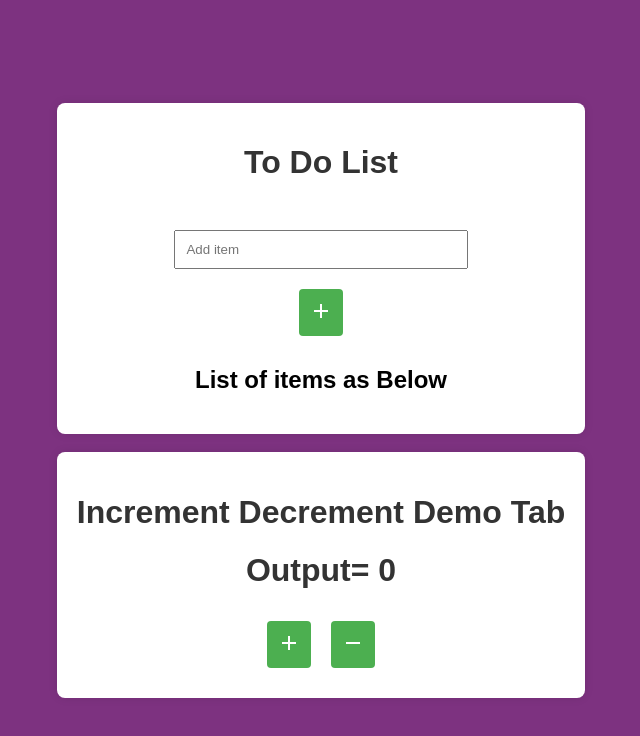
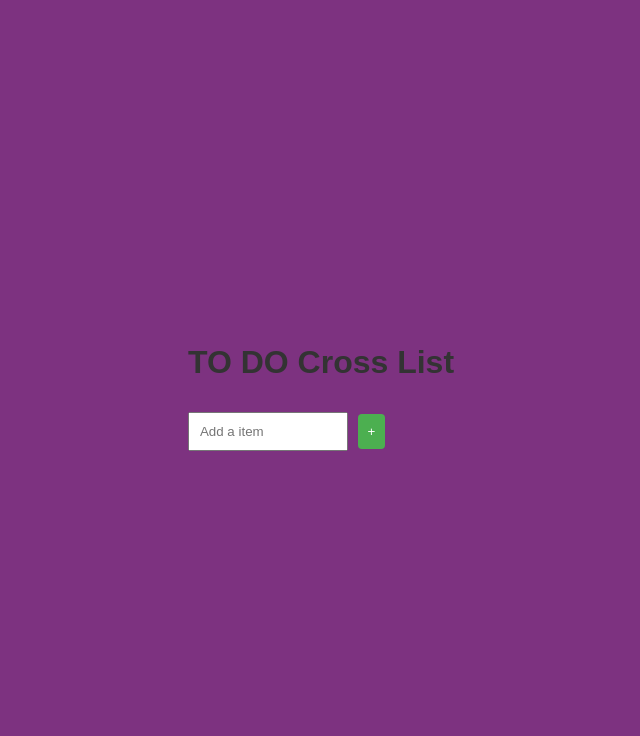
Before and after one commit to hrushikeshpthube/ToDoList, a React (Create React App) app in the folder todolist/: page / in a window 1280 px wide. Shown: the top 736 px of the page, without its empty margins (319-959 px from the left). Built offline with nearby package versions, Linux system fonts and the light colour scheme.

Commit message:
Cross TODO list Delete item

```diff
--- /dev/null
+++ b/todolist/src/ListCrossDisp.jsx
@@ -0,0 +1,35 @@
+import React, { useState } from "react";
+
+
+const ListCrossDisp = (Props) => {
+    const [line, setLine] = useState(false);
+    const DeleteItem = () => {
+
+        console.log("Item Deleted");
+        //Below commented is to delete element
+        //     setArrInp((PrevArr) => {
+        //         return (
+        //             PrevArr.filter((arrelement, index) => {
+        //                 return index !== id;
+
+        //             })
+        //         )
+        //     })
+
+
+
+        setLine(true);
+    };
+
+
+    return (
+        <div>
+
+            <button onClick={DeleteItem}>-</button>
+            <li style={{ textDecoration: line ? "line-through" : "none" }}>{Props.text}</li>
+        </div>
+    )
+
+}
+
+export default ListCrossDisp;
--- /dev/null
+++ b/todolist/src/ToDOCross.jsx
@@ -0,0 +1,50 @@
+import React, { useState } from "react";
+import ListCrossDisp from "./ListCrossDisp";
+
+const ToDOCross = () => {
+    const [inp, setInp] = useState("");
+    const [inparr, setArrInp] = useState([]);
+
+
+    const InputCross = (event) => {
+        // console.log(event.target.value);
+        setInp(event.target.value);
+    }
+
+
+    const AddInpCross = () => {
+        console.log("clicked");
+        setArrInp((Prev) => {
+            return [...Prev, inp]
+        })
+
+
+    }
+
+
+    return (
+
+        <div>
+            <h1>TO DO Cross List</h1>
+            <input type="text" placeholder="Add a item" onChange={InputCross} ></input>
+            <button onClick={AddInpCross}>+</button>
+            <ol>
+                {inparr.map((item, index) => {
+
+                    return (
+
+                        <ListCrossDisp key={index} text={item} />
+
+
+                    )
+                }
+                )
+                }
+            </ol>
+
+
+        </div>
+    )
+
+}
+export default ToDOCross;
--- a/todolist/src/index.js
+++ b/todolist/src/index.js
@@ -5,6 +5,7 @@ import App from './App';
 import reportWebVitals from './reportWebVitals';
 import IncToDO from './IncToDO';
 import APP from './App';
+import ToDOCross from './ToDOCross';
 
 // ReactDOM.render(
 //   <>
@@ -17,9 +18,8 @@ import APP from './App';
 const root = ReactDOM.createRoot(document.getElementById('root'));
 root.render(
   <React.StrictMode>
-    <App />
-    <br></br>
-    <IncToDO />
+
+    <ToDOCross />
   </React.StrictMode>
 );
 
```
